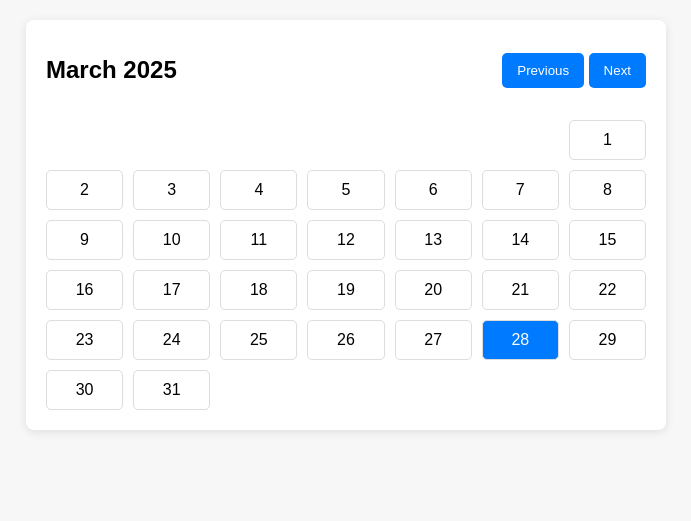
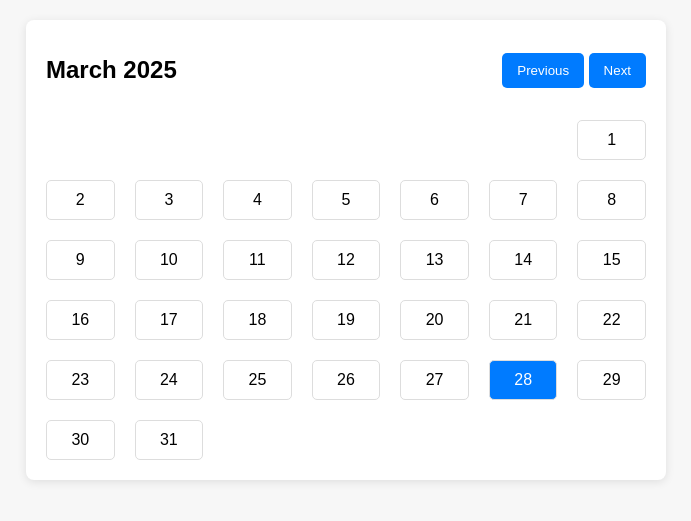
Before and after one commit to Jimcybert99/group-project, a PHP site: page /calendar.html in a window 1280 px wide. Shown: the top 521 px of the page, without its empty margins (294-985 px from the left). Run offline with PHP 8.4, Linux system fonts and the light colour scheme.

Commit message:
Update calendar.css

```diff
--- a/calendar.css
+++ b/calendar.css
@@ -37,7 +37,7 @@ h1 {
 .calendar {
     display: grid;
     grid-template-columns: repeat(7, 1fr);
-    gap: 10px;
+    gap: 20px;
 }
 
 .day {
```
